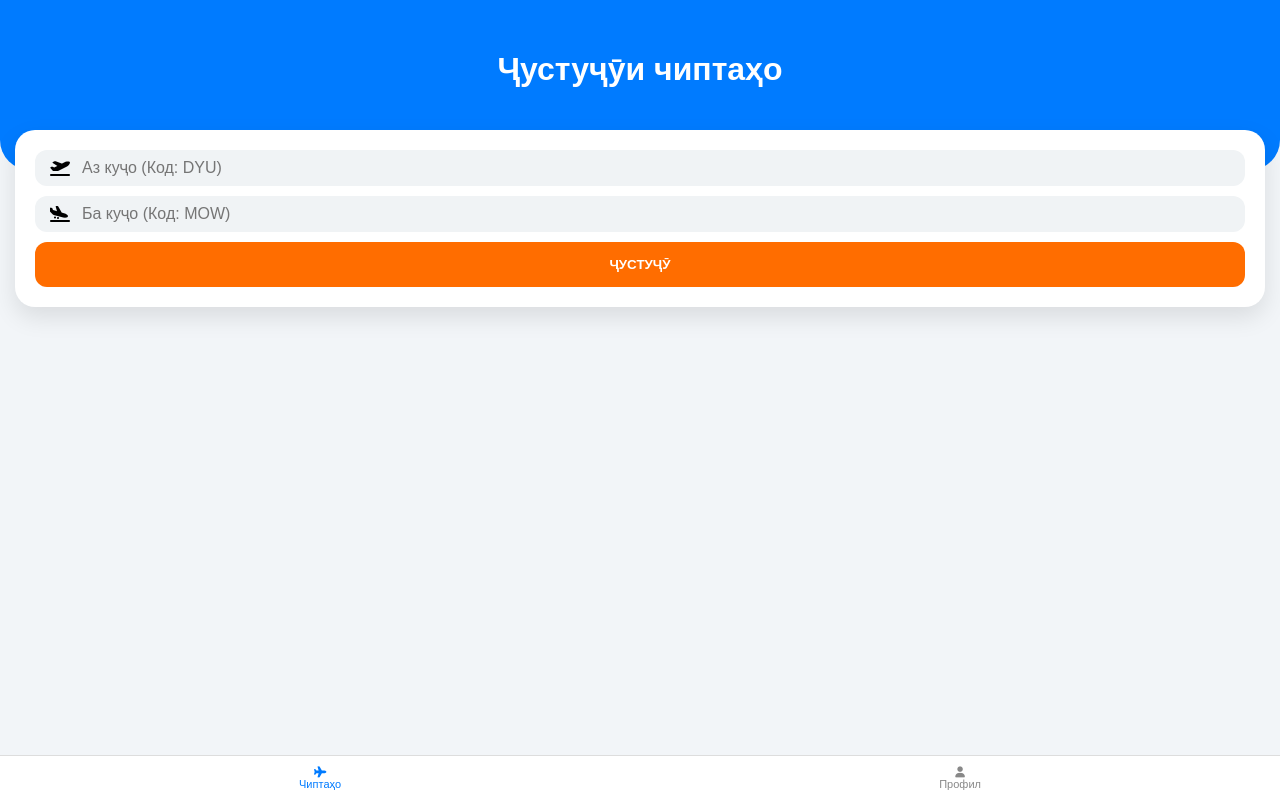
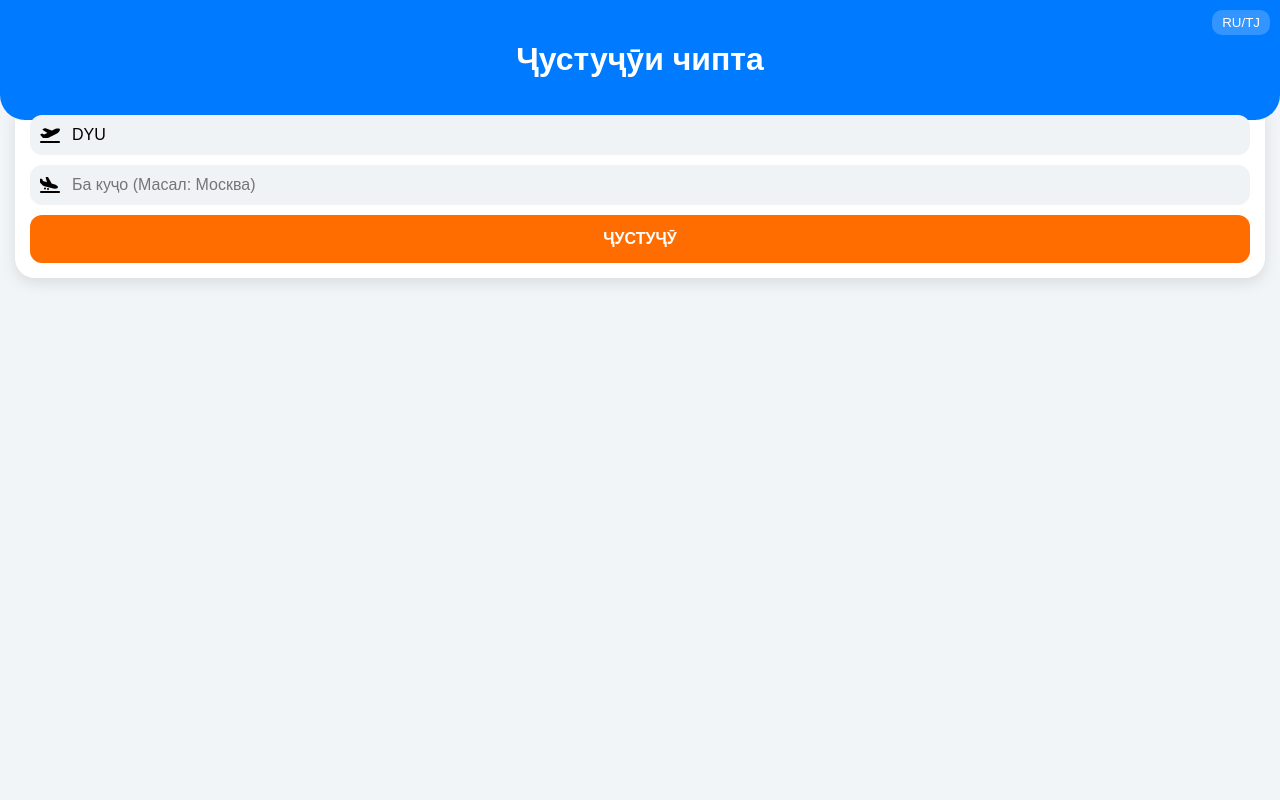
Before and after one commit to OSON-SAVDO/Aviasels.TJ, a Flask app: page / in a window 1280 px wide. Run offline with Flask 3, Linux system fonts and the light colour scheme.

Commit message:
Update index.html

```diff
--- a/templates/index.html
+++ b/templates/index.html
@@ -3,115 +3,142 @@
 <head>
     <meta charset="UTF-8">
     <meta name="viewport" content="width=device-width, initial-scale=1.0">
-    <title>Aviasales.tj - Маълумоти пурра</title>
+    <title>AviaTJ - Чиптаҳои арзон</title>
     <link rel="stylesheet" href="https://cdnjs.cloudflare.com/ajax/libs/font-awesome/6.0.0/css/all.min.css">
     <style>
         :root { --blue: #007bff; --orange: #ff6d00; --bg: #f2f5f8; }
         body { font-family: sans-serif; background: var(--bg); margin: 0; padding-bottom: 70px; }
+        .header { background: var(--blue); color: white; padding: 20px; text-align: center; border-radius: 0 0 25px 25px; position: relative; }
+        .lang-switch { position: absolute; top: 10px; right: 10px; background: rgba(255,255,255,0.2); border: none; color: white; padding: 5px 10px; border-radius: 10px; }
 
-        .top-header { background: var(--blue); color: white; padding: 30px 20px 60px; text-align: center; border-radius: 0 0 30px 30px; }
-        .search-container { background: white; margin: -40px 15px 20px; padding: 20px; border-radius: 20px; box-shadow: 0 10px 25px rgba(0,0,0,0.1); }
-        .search-input-group { background: #f0f3f5; border-radius: 12px; padding: 8px 15px; margin-bottom: 10px; display: flex; align-items: center; }
-        .search-input-group input { border: none; background: transparent; width: 100%; font-size: 16px; outline: none; margin-left: 10px; }
-        .btn-search { width: 100%; background: var(--orange); color: white; border: none; padding: 15px; border-radius: 12px; font-weight: bold; cursor: pointer; }
+        .search-box { background: white; margin: -20px 15px 20px; padding: 15px; border-radius: 20px; box-shadow: 0 5px 15px rgba(0,0,0,0.1); }
+        .input-group { background: #f0f3f5; border-radius: 12px; padding: 10px; margin-bottom: 10px; display: flex; align-items: center; position: relative; }
+        .input-group input { border: none; background: transparent; width: 100%; outline: none; margin-left: 10px; font-size: 16px; }
 
-        .ticket-list { padding: 0 15px; }
-        .ticket { background: white; border-radius: 15px; padding: 15px; margin-bottom: 15px; display: flex; justify-content: space-between; align-items: center; cursor: pointer; transition: 0.3s; border: 1px solid transparent; }
-        .ticket:active { transform: scale(0.98); border-color: var(--blue); }
+        /* Рӯйхати фурудгоҳҳо */
+        .airport-dropdown { display: none; position: absolute; top: 100%; left: 0; width: 100%; background: white; z-index: 100; border-radius: 10px; box-shadow: 0 5px 15px rgba(0,0,0,0.2); }
+        .airport-item { padding: 10px; border-bottom: 1px solid #eee; cursor: pointer; }
+        .airport-item:hover { background: #f8f9fa; }
 
-        .price { color: var(--blue); font-size: 18px; font-weight: bold; }
-        .btn-buy { background: var(--orange); color: white; padding: 10px 20px; border-radius: 10px; text-decoration: none; font-weight: bold; display: block; text-align: center; margin-top: 10px; }
+        .btn-search { width: 100%; background: var(--orange); color: white; border: none; padding: 15px; border-radius: 12px; font-weight: bold; font-size: 16px; }
 
-        /* Modal (Тирезаи маълумот) */
+        .ticket { background: white; margin: 10px 15px; padding: 15px; border-radius: 15px; display: flex; justify-content: space-between; align-items: center; border-left: 5px solid var(--blue); }
+
+        /* Modal */
         .modal { display: none; position: fixed; z-index: 1000; left: 0; top: 0; width: 100%; height: 100%; background: rgba(0,0,0,0.5); align-items: flex-end; }
-        .modal-content { background: white; width: 100%; border-radius: 25px 25px 0 0; padding: 25px; box-sizing: border-box; animation: slideUp 0.3s; }
-        @keyframes slideUp { from { transform: translateY(100%); } to { transform: translateY(0); } }
-
-        .info-row { display: flex; justify-content: space-between; padding: 12px 0; border-bottom: 1px solid #eee; }
-        .info-label { color: #666; font-size: 14px; }
-        .info-value { font-weight: bold; color: #333; }
-        .close-modal { text-align: center; color: var(--blue); font-weight: bold; margin-bottom: 15px; cursor: pointer; }
-
-        .bottom-nav { position: fixed; bottom: 0; width: 100%; background: white; display: flex; justify-content: space-around; padding: 10px 0; border-top: 1px solid #ddd; }
-        .nav-item { text-align: center; color: #888; text-decoration: none; font-size: 11px; }
-        .active { color: var(--blue); }
+        .modal-content { background: white; width: 100%; border-radius: 25px 25px 0 0; padding: 20px; box-sizing: border-box; }
+        .btn-buy-now { background: var(--orange); color: white; width: 100%; display: block; text-align: center; padding: 15px; border-radius: 12px; text-decoration: none; font-weight: bold; margin-top: 15px; }
     </style>
 </head>
 <body>
 
-    <div class="top-header">
-        <h1>Ҷустуҷӯи чиптаҳо</h1>
+<div class="header">
+    <button class="lang-switch" onclick="toggleLang()">RU/TJ</button>
+    <h1 id="title">Ҷустуҷӯи чипта</h1>
 </div>
 
-    <div class="search-container">
-        <form action="/search" method="post">
-            <div class="search-input-group"><i class="fa-solid fa-plane-departure"></i><input type="text" name="from" placeholder="Аз куҷо (Код: DYU)" required></div>
-            <div class="search-input-group"><i class="fa-solid fa-plane-arrival"></i><input type="text" name="to" placeholder="Ба куҷо (Код: MOW)" required></div>
-            <button type="submit" class="btn-search">ҶУСТУҶӮ</button>
-        </form>
+<div class="search-box">
+    <div class="input-group">
+        <i class="fa-solid fa-plane-departure"></i>
+        <input type="text" id="fromInput" placeholder="Аз куҷо (DYU)" value="DYU">
     </div>
 
-    <div class="ticket-list">
-        {% if flights %}
-            {% for f in flights %}
-            <div class="ticket" onclick="showDetails('{{ f.origin }}', '{{ f.destination }}', '{{ f.value }}', '{{ f.depart_date }}', '{{ f.number_of_changes }}', '{{ f.link }}')">
-                <div>
-                    <div style="font-weight: bold;">{{ f.origin }} ➔ {{ f.destination }}</div>
-                    <div style="font-size: 12px; color: #888; margin-top: 5px;"><i class="fa-regular fa-calendar"></i> {{ f.depart_date }}</div>
-                    <div style="font-size: 11px; color: var(--blue);">Пахш кунед барои маълумот</div>
-                </div>
-                <div style="text-align: right;">
-                    <div class="price">{{ f.value }} TJS</div>
-                    <div style="font-size: 10px; color: green;">Арзон</div>
+    <div class="input-group">
+        <i class="fa-solid fa-plane-arrival"></i>
+        <input type="text" id="toInput" placeholder="Ба куҷо (Масал: Москва)" oninput="checkMoscow(this.value)">
+        <div id="moscowAirports" class="airport-dropdown">
+            <div class="airport-item" onclick="selectAirport('VKO')">VKO — Внуково</div>
+            <div class="airport-item" onclick="selectAirport('DME')">DME — Домодедово</div>
+            <div class="airport-item" onclick="selectAirport('SVO')">SVO — Шереметьево</div>
+            <div class="airport-item" onclick="selectAirport('ZIA')">ZIA — Жуковский</div>
         </div>
     </div>
-            {% endfor %}
-        {% endif %}
+    <button class="btn-search" onclick="performSearch()" id="searchBtn">ҶУСТУҶӮ</button>
 </div>
 
-    <div id="detailsModal" class="modal">
+<div id="results"></div>
+
+<div id="detailModal" class="modal">
     <div class="modal-content">
-            <div class="close-modal" onclick="closeModal()">✕ ПӮШИДАН</div>
-            <h2 id="modalTitle" style="margin-top:0;">Душанбе ➔ Москва</h2>
-
-            <div class="info-row"><span class="info-label">Нарх:</span><span class="info-value" id="modalPrice">0 TJS</span></div>
-            <div class="info-row"><span class="info-label">Санаи парвоз:</span><span class="info-value" id="modalDate">-</span></div>
-            <div class="info-row"><span class="info-label">Трансфер (Пересадка):</span><span class="info-value" id="modalChanges">Прямой рейс</span></div>
-            <div class="info-row"><span class="info-label">Бағоҷ:</span><span class="info-value">23кг (Стандарт)</span></div>
-            <div class="info-row"><span class="info-label">Ручная кладь:</span><span class="info-value">10кг</span></div>
-            <div class="info-row"><span class="info-label">Возврат/Обмен:</span><span class="info-value" style="color: orange;">Тибқи тариф</span></div>
-
-            <a href="#" id="modalBuyBtn" class="btn-buy" target="_blank">ХАРИДАНИ ЧИПТА</a>
+        <h3 id="modalRoute"></h3>
+        <p><b id="lblPrice">Нарх:</b> <span id="modalPrice"></span></p>
+        <p><b id="lblType">Намуди рейс:</b> <span id="modalType"></span></p>
+        <p><b id="lblBaggage">Бағоҷ:</b> 23кг (Тибқи тариф)</p>
+        <hr>
+        <a href="#" id="buyLink" class="btn-buy-now">ХАРИДАН (Aviasales)</a>
+        <button onclick="closeModal()" style="width:100%; margin-top:10px; border:none; background:none; color:gray;">Пӯшидан</button>
     </div>
 </div>
 
-    <div class="bottom-nav">
-        <a href="/" class="nav-item active"><i class="fa-solid fa-plane"></i><br>Чиптаҳо</a>
-        <a href="#" class="nav-item"><i class="fa-solid fa-user"></i><br>Профил</a>
-    </div>
+<script>
+    let currentLang = 'tg';
+    const dict = {
+        tg: { title: "Ҷустуҷӯи чипта", search: "ҶУСТУҶӮ", price: "Нарх", type: "Намуди рейс", buy: "ХАРИДАН", direct: "Прямой рейс (Бе пасадка)", transit: "Бо пасадка (Пересадка)" },
+        ru: { title: "Поиск билетов", search: "ПОИСК", price: "Цена", type: "Тип рейса", buy: "КУПИТЬ", direct: "Прямой рейс", transit: "С пересадкой" }
+    };
 
-    <script>
-        function showDetails(from, to, price, date, changes, link) {
-            document.getElementById('modalTitle').innerText = from + " ➔ " + to;
-            document.getElementById('modalPrice').innerText = price + " TJS";
-            document.getElementById('modalDate').innerText = date;
-
-            let changeText = (changes == "0" || changes == "") ? "Прямой рейс (Бе пасадка)" : changes + " трансфер";
-            document.getElementById('modalChanges').innerText = changeText;
-
-            document.getElementById('modalBuyBtn').href = "https://www.aviasales.tj" + link;
-            document.getElementById('detailsModal').style.display = "flex";
+    function toggleLang() {
+        currentLang = currentLang === 'tg' ? 'ru' : 'tg';
+        document.getElementById('title').innerText = dict[currentLang].title;
+        document.getElementById('searchBtn').innerText = dict[currentLang].search;
+        document.getElementById('lblPrice').innerText = dict[currentLang].price;
+        document.getElementById('lblType').innerText = dict[currentLang].type;
     }
 
-        function closeModal() {
-            document.getElementById('detailsModal').style.display = "none";
+    function checkMoscow(val) {
+        const dropdown = document.getElementById('moscowAirports');
+        if(val.toLowerCase().includes('москва') || val.toUpperCase() === 'MOW') {
+            dropdown.style.display = 'block';
+        } else {
+            dropdown.style.display = 'none';
+        }
     }
 
-        window.onclick = function(event) {
-            if (event.target == document.getElementById('detailsModal')) {
-                closeModal();
+    function selectAirport(code) {
+        document.getElementById('toInput').value = code;
+        document.getElementById('moscowAirports').style.display = 'none';
     }
+
+    function performSearch() {
+        const from = document.getElementById('fromInput').value;
+        const to = document.getElementById('toInput').value;
+
+        fetch('/search', {
+            method: 'POST',
+            headers: {'Content-Type': 'application/x-www-form-urlencoded'},
+            body: `from=${from}&to=${to}&lang=${currentLang}`
+        })
+        .then(res => res.json())
+        .then(data => {
+            let html = '';
+            data.forEach(f => {
+                const type = f.number_of_changes === 0 ? dict[currentLang].direct : dict[currentLang].transit;
+                html += `
+                <div class="ticket" onclick="showDetail('${f.origin}', '${f.destination}', '${f.value}', '${type}', '${f.buy_url}')">
+                    <div>
+                        <b>${f.origin} ➔ ${f.destination}</b><br>
+                        <small>${f.depart_date}</small><br>
+                        <span style="color: ${f.number_of_changes === 0 ? 'green' : 'orange'}">${type}</span>
+                    </div>
+                    <div style="text-align:right">
+                        <div style="color:var(--blue); font-weight:bold">${f.value} TJS</div>
+                        <small>Aviasales</small>
+                    </div>
+                </div>`;
+            });
+            document.getElementById('results').innerHTML = html || '<p style="text-align:center">Натиҷа ёфт нашуд</p>';
+        });
     }
+
+    function showDetail(from, to, price, type, link) {
+        document.getElementById('modalRoute').innerText = from + " ➔ " + to;
+        document.getElementById('modalPrice').innerText = price + " TJS";
+        document.getElementById('modalType').innerText = type;
+        document.getElementById('buyLink').href = link;
+        document.getElementById('detailModal').style.display = 'flex';
+    }
+
+    function closeModal() { document.getElementById('detailModal').style.display = 'none'; }
 </script>
 </body>
 </html>
```
Lines whose indentation alone changed are shown as unchanged.
